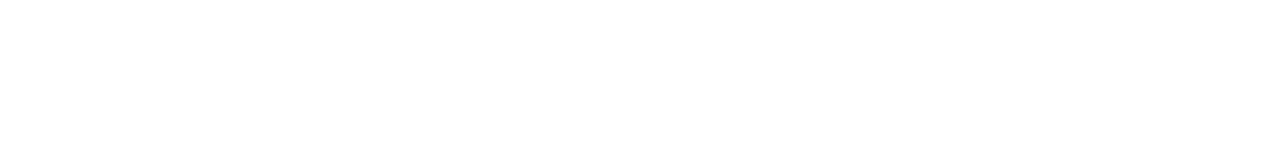
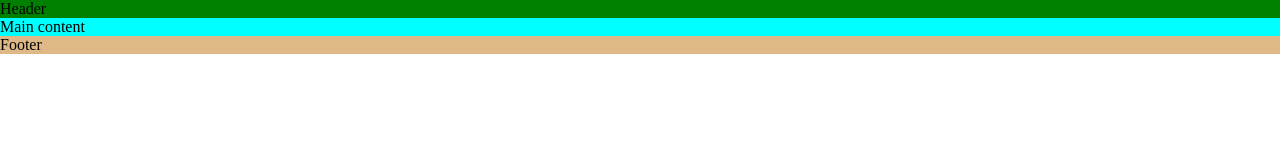
Before and after one commit to alexelbert/lothr-sites, a plain HTML site: page index.html in a window 1280 px wide. Drawn offline with Linux system fonts and the light colour scheme.

Commit message:
Add starter styles (CSS)

```diff
--- a/assets/css/style.css
+++ b/assets/css/style.css
@@ -0,0 +1,21 @@
+/* Asterisk selector to override default addition browser styles */
+* {
+    padding: 0;
+    margin: 0;
+    box-sizing: border-box;
+}
+
+/* Header */
+header {
+    background-color: green;
+}
+
+/* Main */
+main {
+    background-color: aqua;
+}
+
+/* Footer */
+footer {
+    background-color: burlywood;
+}
--- a/index.html
+++ b/index.html
@@ -14,13 +14,13 @@
 
 <body>
   <!-- Header -->
-  <header></header>
+  <header>Header</header>
 
   <!-- Main content-->
-  <main></main>
+  <main>Main content</main>
 
   <!--  Footer -->
-  <footer></footer>
+  <footer>Footer</footer>
 
 </body>
 
```
